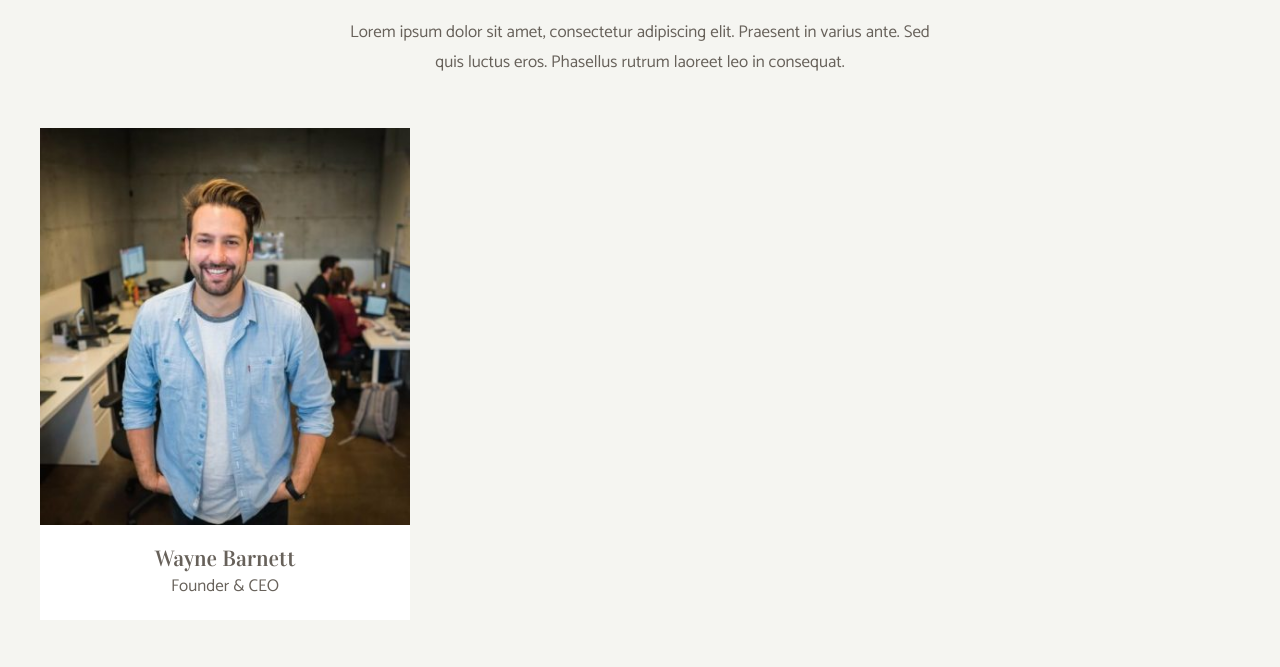
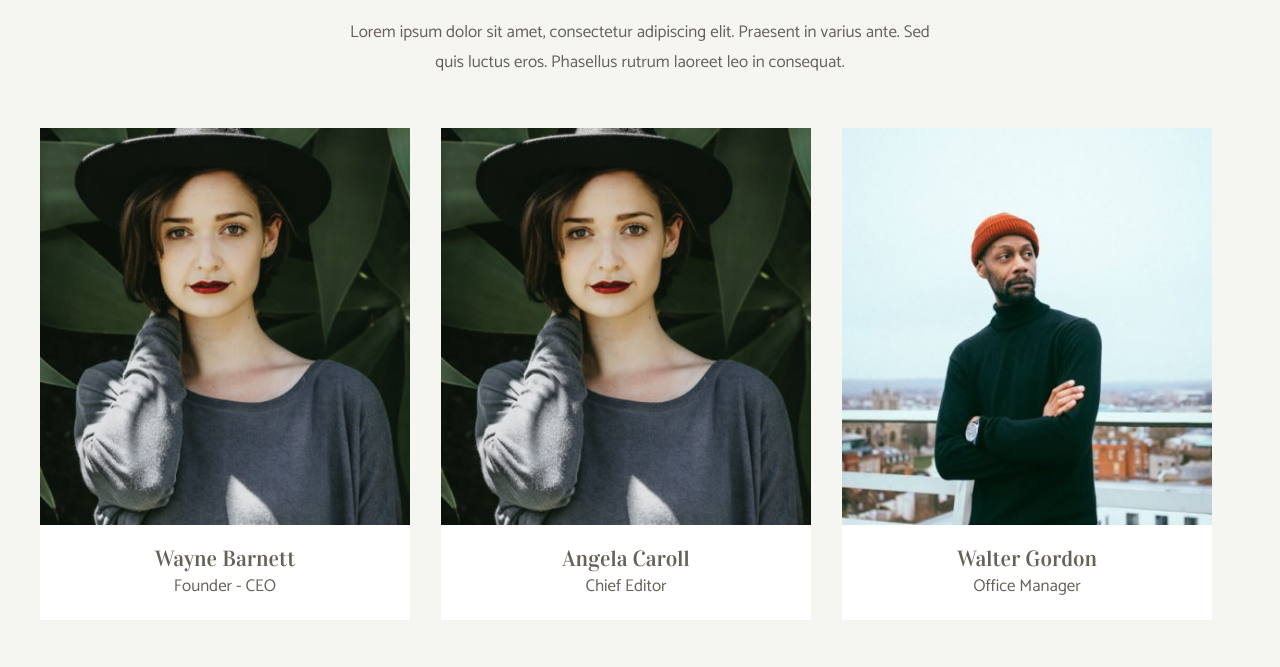
Before and after one commit to ieeah/js-our-team, a plain HTML site: page index.html in a window 1280 px wide. Shown: the part 107-774 px from the top of the page. Drawn offline with Linux system fonts and the light colour scheme.

Commit message:
done members cards

```diff
--- a/index.html
+++ b/index.html
@@ -22,7 +22,7 @@
         </p>
         <div class="team-container">
           <!-- Card statica -->
-          <div class="team-card">
+          <!-- <div class="team-card">
             <div class="card-image">
               <img
                 src="img/wayne-barnett-founder-ceo.jpg"
@@ -33,7 +33,7 @@
               <h3>Wayne Barnett</h3>
               <p>Founder & CEO</p>
             </div>
-          </div>
+          </div> -->
         </div>
       </div>
     </section>
--- a/main.js
+++ b/main.js
@@ -44,8 +44,34 @@ const members = [
     },
 ];
 
-// creare le ncard necessarie
+
+//for every item contained in the members array
+for ( let i = 0; i < members.length; i++) {
+    // obtaining the item properties
+    const name = members[i].name;
+    const role = members[i].role;
+    const pic = members[i].pic;
+    console.log(name, role, pic);
+
+    //generating members cards
+    cardsContainer.innerHTML +=
+    `
+    <div class="team-card">
+        <div class="card-image">
+            <img src="${pic}" alt="${name}">
+        </div>
+        <div class="card-text">
+            <h3>${name}</h3>
+            <p>${role}</p>
+        </div>
+    </div>
+    `;
+}
+
 
 // for (let i = 0; i < members.lengths; i++) {
-
+//     const card = document.createElement('div');
+//     //giving it a team-card class
+//     card.classList.add('team-card');
+//     cardsContainer.append(card);
 // }
```
